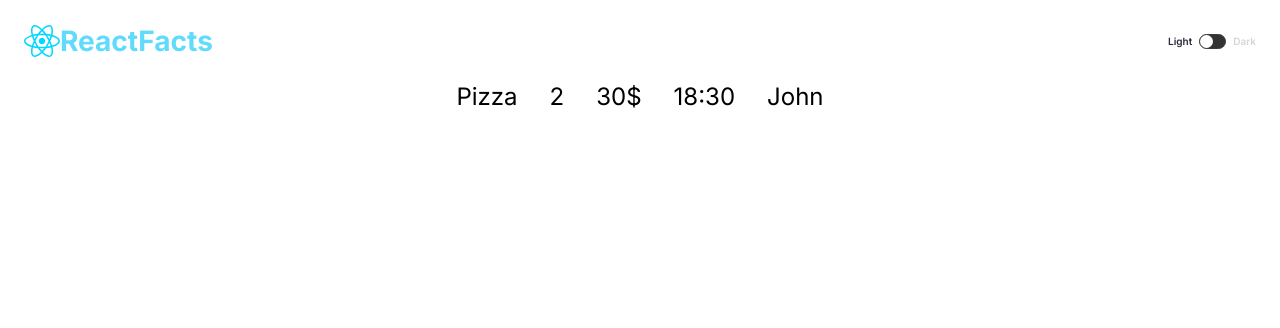
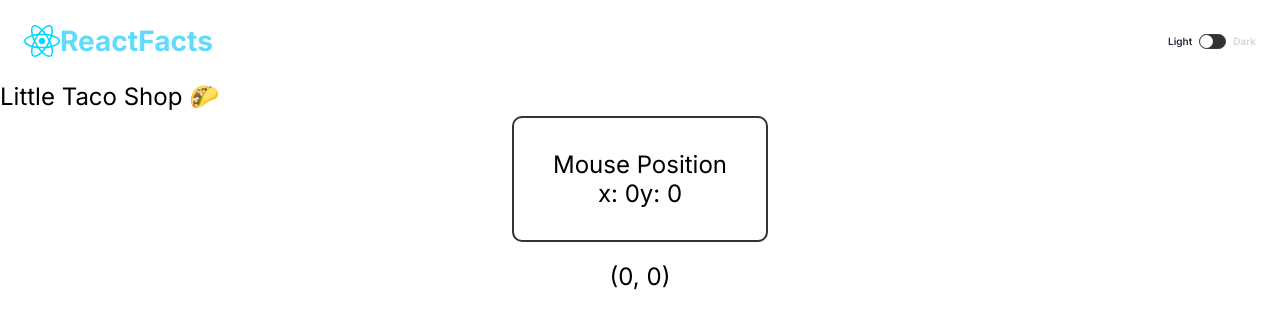
Before and after one commit to 874bowen/react-info, a React (Vite) app: page / in a window 1280 px wide. Shown: the top 328 px of the page. Built offline with nearby package versions, Linux system fonts and the light colour scheme.

Commit message:
handle cross-cutting concerns in React

```diff
--- /dev/null
+++ b/src/components/Hoc.tsx
@@ -0,0 +1,75 @@
+import React, { useEffect, useState } from "react";
+import "../index.css"
+
+interface Position {
+   x: number
+   y: number
+}
+
+interface MousePosition{
+   mousePosition: Position
+}
+
+const withMousePosition = (WrappedComponent: any) => {
+   return (props: any) => {
+      const [mousePosition, setMousePosition] = useState<Position>({
+         x: 0,
+         y: 0
+      })
+
+      useEffect(()=> {
+         const handleMousePositionChange = (e: any) => {
+            setMousePosition({
+               x: e.clientX,
+               y: e.clientY
+            })
+         }
+         window.addEventListener('mousemove', handleMousePositionChange)
+
+         return () => {
+            window.removeEventListener('mousemove', handleMousePositionChange)
+         }
+      }, [])
+
+      return <WrappedComponent {...props} mousePosition={mousePosition} />
+   }
+}
+
+const PanelMouseLogger = ({ mousePosition }: MousePosition) => {
+   if (!mousePosition) null
+
+   return (
+      <div className="BasicTracker">
+         <p className="center">Mouse Position</p>
+         <div className="Row">
+            <span>x: {mousePosition.x}</span>
+            <span>y: {mousePosition.y}</span>
+         </div>
+      </div>
+   )
+}
+
+const PointMouseLogger = ({ mousePosition }: MousePosition) => {
+   if (!mousePosition) null
+
+   return (
+      <p className="Row">
+         ({mousePosition.x}, {mousePosition.y})
+      </p>
+   )
+}
+
+const PanelMouseTracker = withMousePosition(PanelMouseLogger)
+const PointMouseTracker = withMousePosition(PointMouseLogger)
+
+function Hoc() {
+   return (
+      <div className="App">
+         <header className="Header">Little Taco Shop 🌮</header>
+         <PanelMouseTracker />
+         <PointMouseTracker />
+      </div>
+   )
+}
+
+export default Hoc;
--- a/src/components/Main.tsx
+++ b/src/components/Main.tsx
@@ -2,13 +2,15 @@ import React from "react"
 import ReactLogo from "../assets/react_gray.svg"
 import ComponentComposition from "./ComponentComposition"
 import DynamicChildrenManip from "./DynamicChildrenManip"
+import Hoc from "./Hoc"
 
 import "./Main.css"
 
 const Main = (props: any) => {
    return (
-      <DynamicChildrenManip />
+      // <DynamicChildrenManip />
       // <ComponentComposition />
+      <Hoc />
       // <main className={props.darkMode ? "dark": "light"} >
       //    <h1>Fun facts about React</h1>
       //    <ul className="main__ul">
--- a/src/index.css
+++ b/src/index.css
@@ -80,6 +80,14 @@ footer{
   justify-content: center;
 }
 
+.BasicTracker {
+  width: 20%;
+  border: 2px solid #333;
+  border-radius: 10px;
+  margin: 5px auto 20px;
+  padding: 2rem;
+}
+
 /* :root {
   font-family: Inter, Avenir, Helvetica, Arial, sans-serif;
   font-size: 16px;
```
